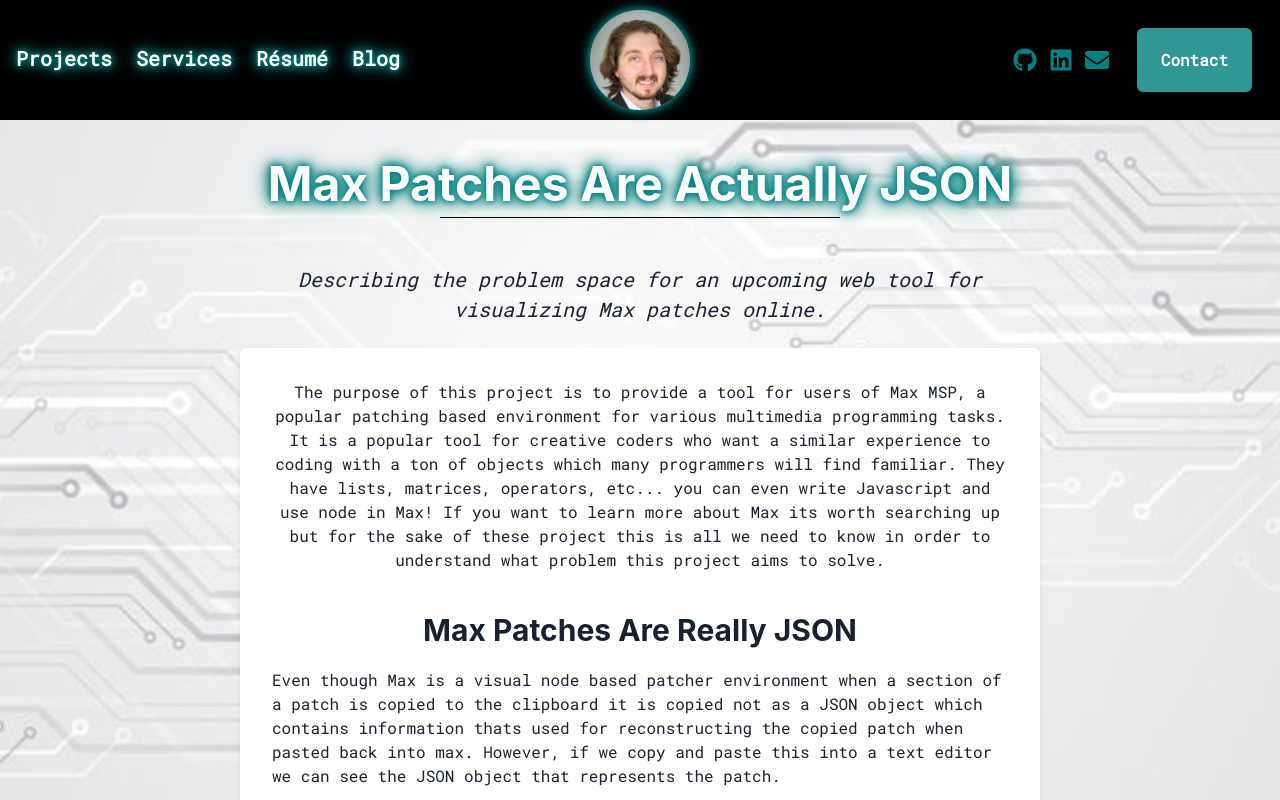
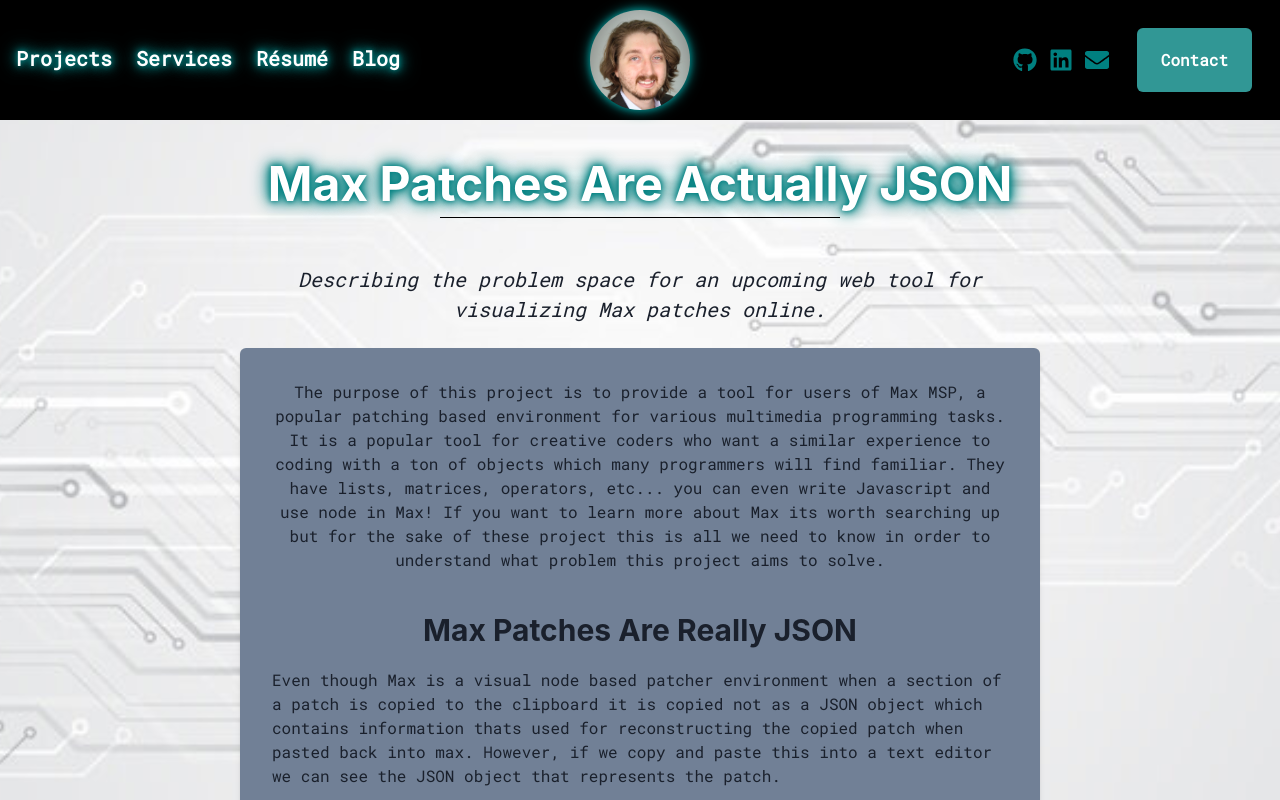
Before and after one commit to jacklion710/jacobleone-tech-portfolio, a Next.js app: page /Max-JSON in a window 1280 px wide. Shown: the top 800 px of the page. Built offline with nearby package versions, Linux system fonts and the light colour scheme.

Commit message:
Change bg color

```diff
--- a/pages/Max-JSON.tsx
+++ b/pages/Max-JSON.tsx
@@ -82,7 +82,7 @@ export default function MaxPatchVisualizer() {
               <em>Describing the problem space for an upcoming web tool for visualizing Max patches online.</em>
             </Text>
             <Box
-              bg="white"
+              bg="gray.500"
               borderRadius="md"
               boxShadow="md"
               p={8}
```
